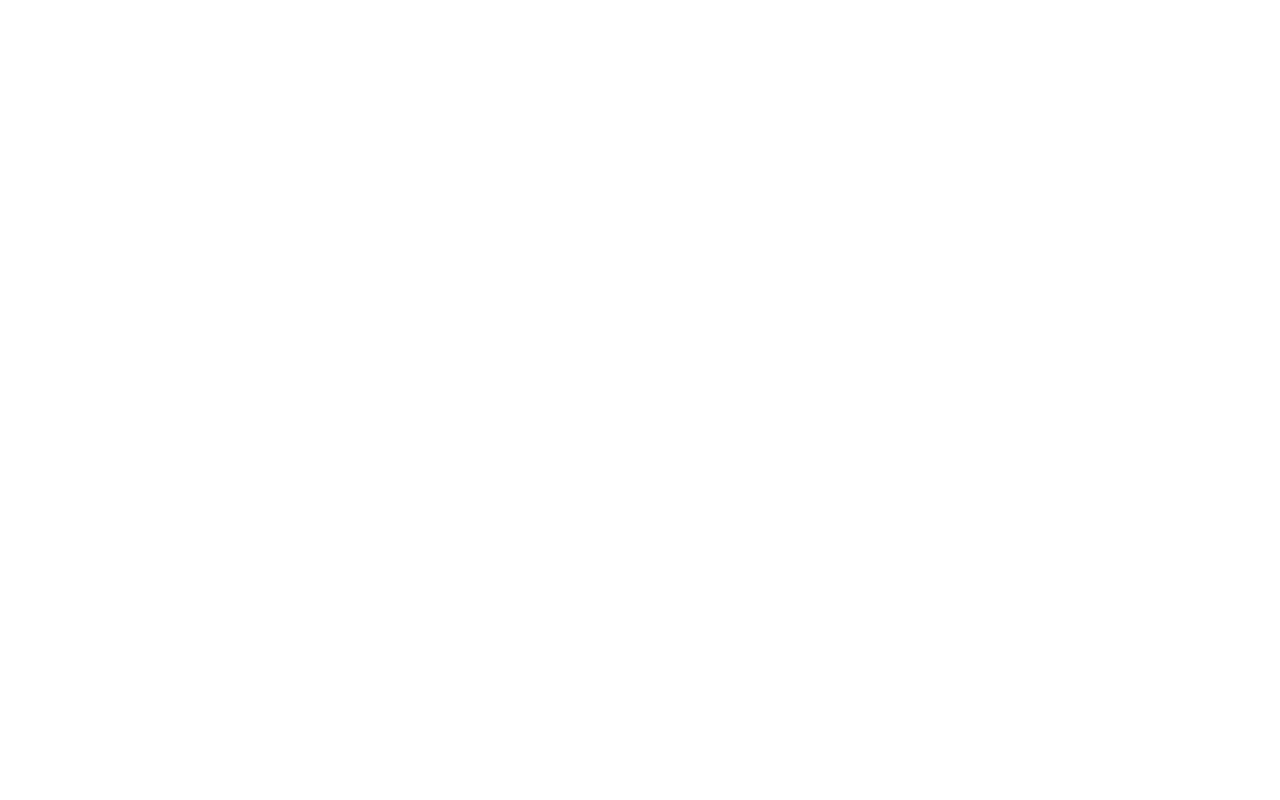
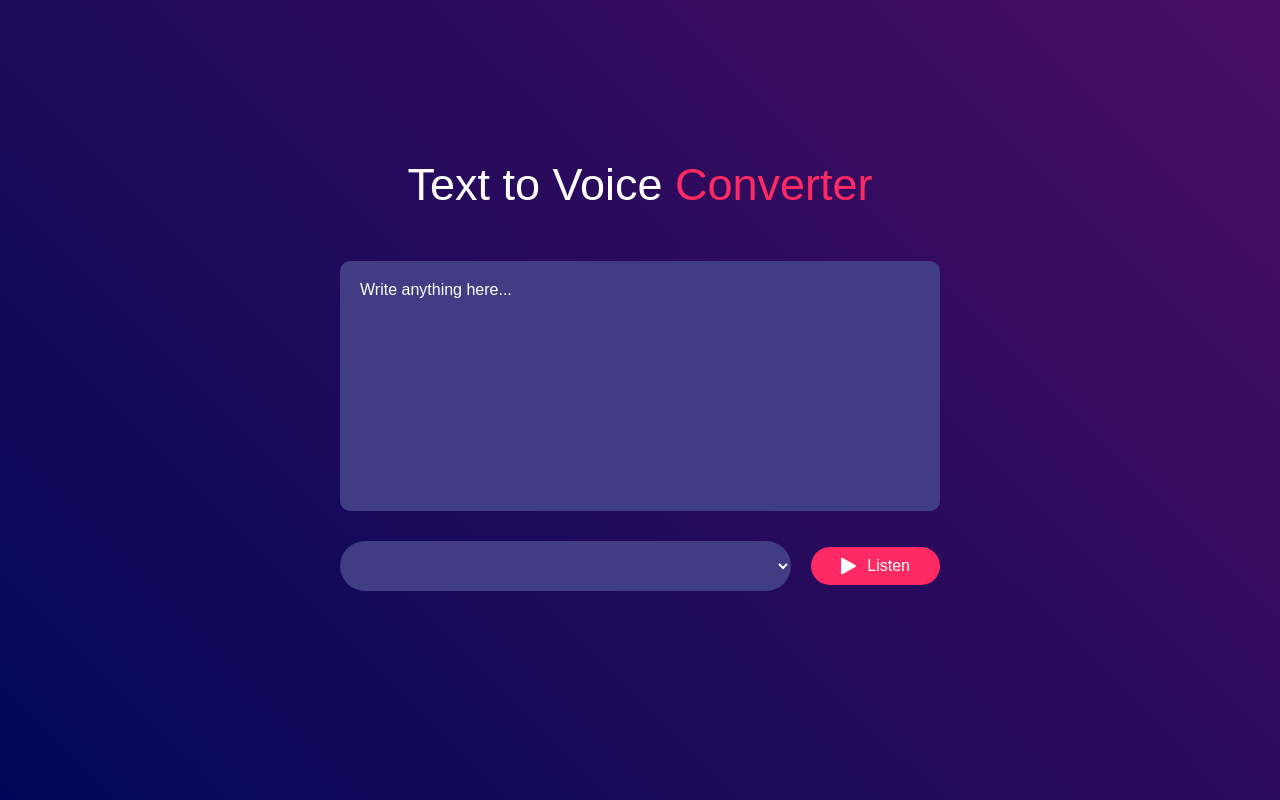
Before and after one commit to Rayhanulislamriaj/text-to-voice-converter, a plain HTML site: page index.html in a window 1280 px wide. Drawn offline with Linux system fonts and the light colour scheme.

Commit message:
first commit

```diff
--- a/index.html
+++ b/index.html
@@ -3,10 +3,18 @@
 <head>
     <meta charset="UTF-8">
     <meta name="viewport" content="width=device-width, initial-scale=1.0">
-    <title>Text to Voice Convertor</title>
+    <title>Text to Voice Converter</title>
     <link rel="stylesheet" href="style.css">
 </head>
 <body>
+    <div class="hero">
+        <h1>Text to Voice <span>Converter</span></h1>
+        <textarea placeholder="Write anything here..."></textarea>
+        <div class="row">
+            <select name="" id=""></select>
+            <button><img src="images/play.png" alt="">Listen</button>
+        </div>
+    </div>
     <script src="script.js"></script>
 </body>
 </html>
--- a/style.css
+++ b/style.css
@@ -0,0 +1,73 @@
+* {
+    margin: 0;
+    padding: 0;
+    font-family: 'Poppins', sans-serif;
+    box-sizing: border-box;
+}
+.hero {
+    width: 100%;
+    min-height: 100vh;
+    background: linear-gradient(45deg, #010758, #490d61);
+    display: flex;
+    align-items: center;
+    justify-content: center;
+    flex-direction: column;
+}
+.hero h1 {
+    font-size: 45px;
+    font-weight: 500;
+    margin-top: -50px;
+    margin-bottom: 50px;
+    color: #fff;
+}
+.hero h1 span {
+    color: #ff2963;
+}
+textarea {
+    width: 600px;
+    height: 250px;
+    background: #403d84;
+    color: #fff;
+    border: 0;
+    outline: 0;
+    padding: 20px;
+    border-radius: 10px;
+    resize: none;
+    margin-bottom: 30px;
+}
+textarea::placeholder {
+    font-size: 16px;
+    color: #fff;
+}
+.row {
+    width: 600px;
+    display: flex;
+    align-items: center;
+    gap: 20px;
+}
+button {
+    background: #ff2963;
+    color: #fff;
+    font-size: 16px;
+    padding: 10px 30px;
+    border: 0;
+    outline: 0;
+    border-radius: 35px;
+    cursor: pointer;
+    display: flex;
+    align-items: center;
+}
+button img {
+    width: 16px;
+    margin-right: 10px;
+}
+select {
+    flex: 1;
+    color: #fff;
+    background: #403d84;
+    height: 50px;
+    padding: 0 20px;
+    outline: 0;
+    border: 0;
+    border-radius: 35px;
+}
```
Also changed, not shown: images/dropdown.png (added), images/play.png (added).
